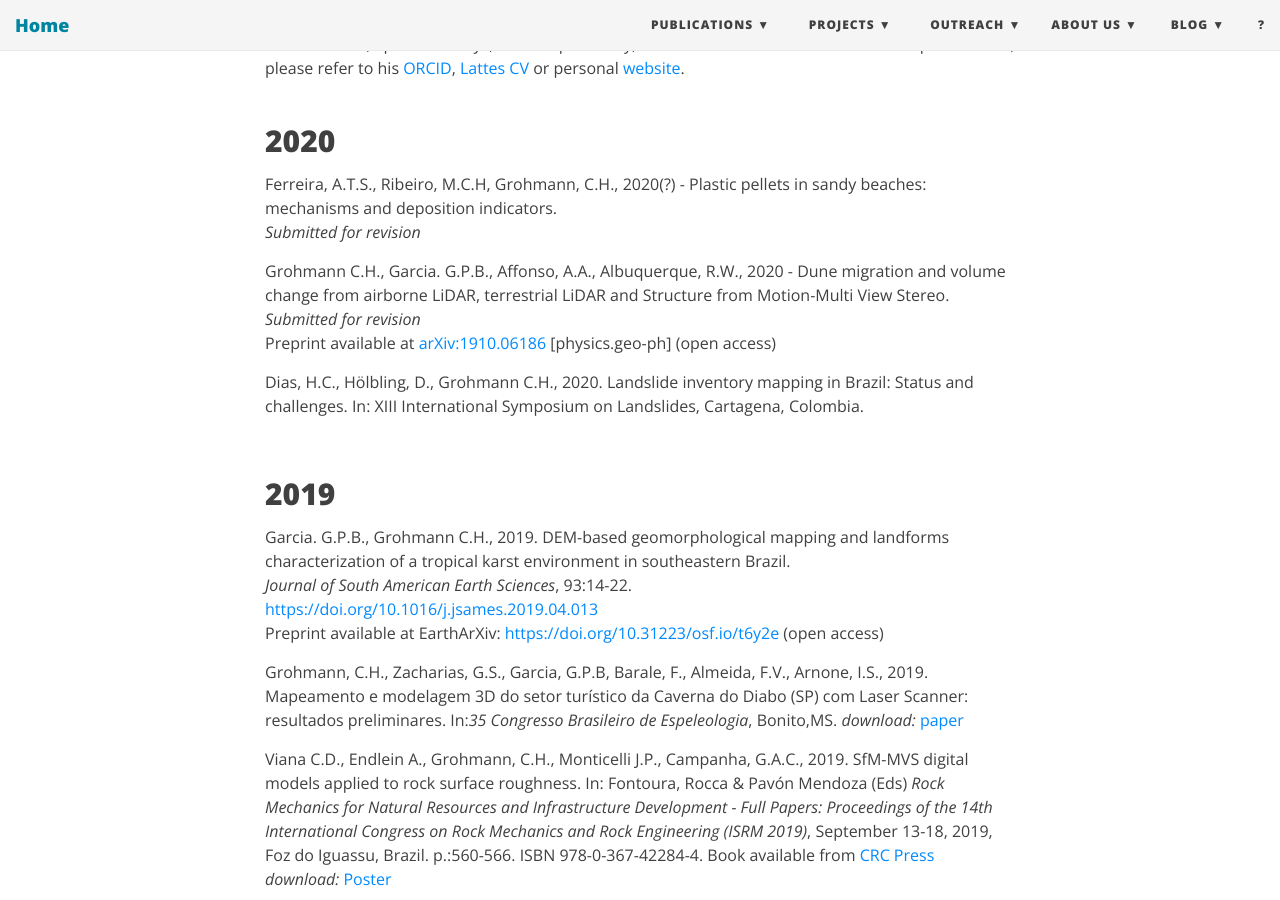
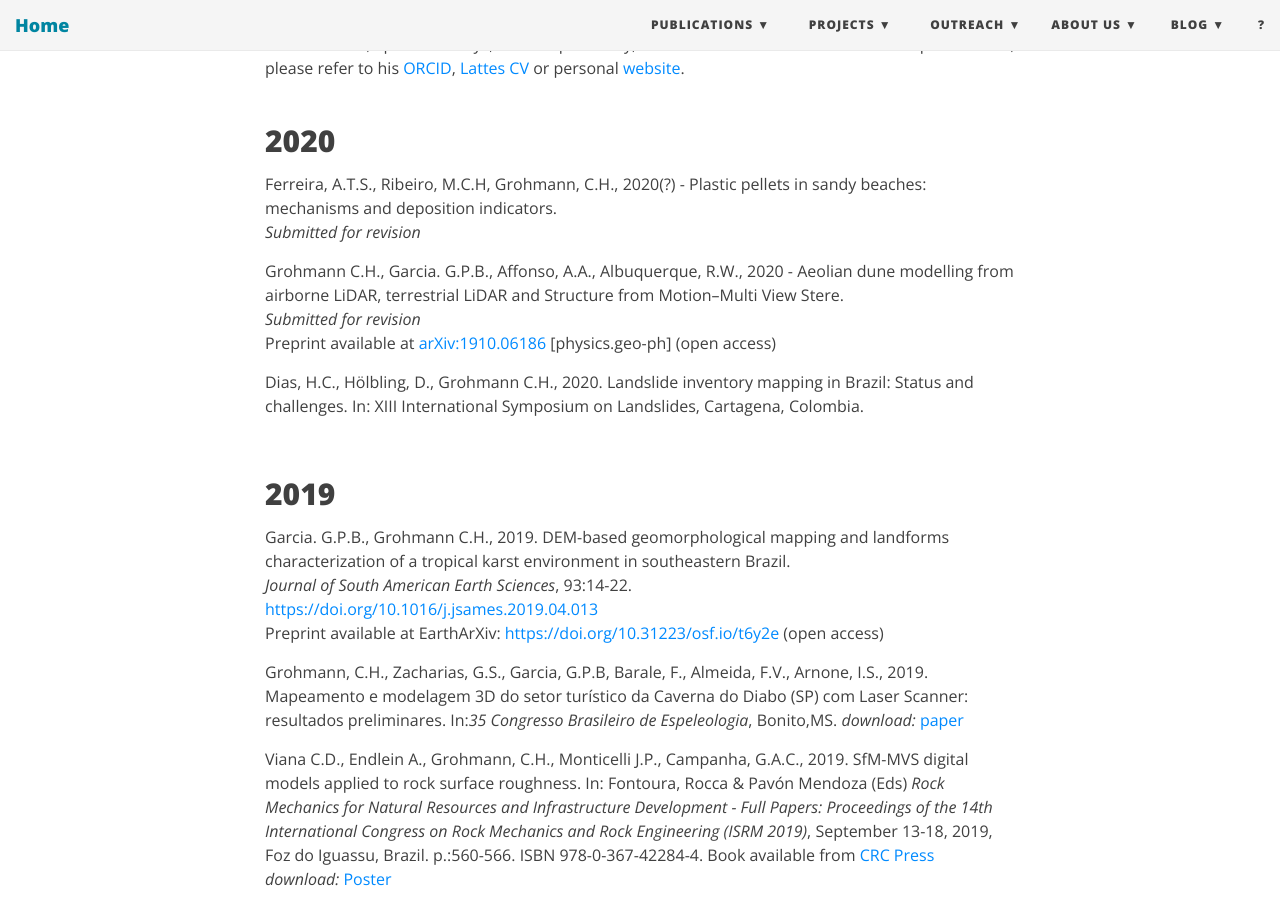
Before and after one commit to SPAMLab/SPAMLab.github.io, a Jekyll site: the page built from publications.md, in a window 1280 px wide and 900 px high, scrolled down 309 px. Built offline with Jekyll 4.4.1, drawn with Linux system fonts in a browser that asks for light colours; nearby versions of some CDN libraries.

Commit message:
Update publications.md

```diff
--- a/publications.md
+++ b/publications.md
@@ -18,7 +18,7 @@ Garcia, G.P.B.\*, Grohmann, C.H., Martinioni, T.H., Bortolucci, L. 2020(?) - Aut
 _Submitted for revision_   -->
 
 <a name="isprs_garopaba"></a>
-Grohmann C.H., Garcia. G.P.B., Affonso, A.A., Albuquerque, R.W., 2020 - Dune migration and volume change from airborne LiDAR, terrestrial LiDAR and Structure from Motion-Multi View Stereo.
+Grohmann C.H., Garcia. G.P.B., Affonso, A.A., Albuquerque, R.W., 2020 - Aeolian dune modelling from airborne LiDAR, terrestrial LiDAR and Structure from Motion--Multi View Stere.
 _Submitted for revision_
 Preprint available at [arXiv:1910.06186](https://arxiv.org/abs/1910.06186) [physics.geo-ph] (open access)
 
```
